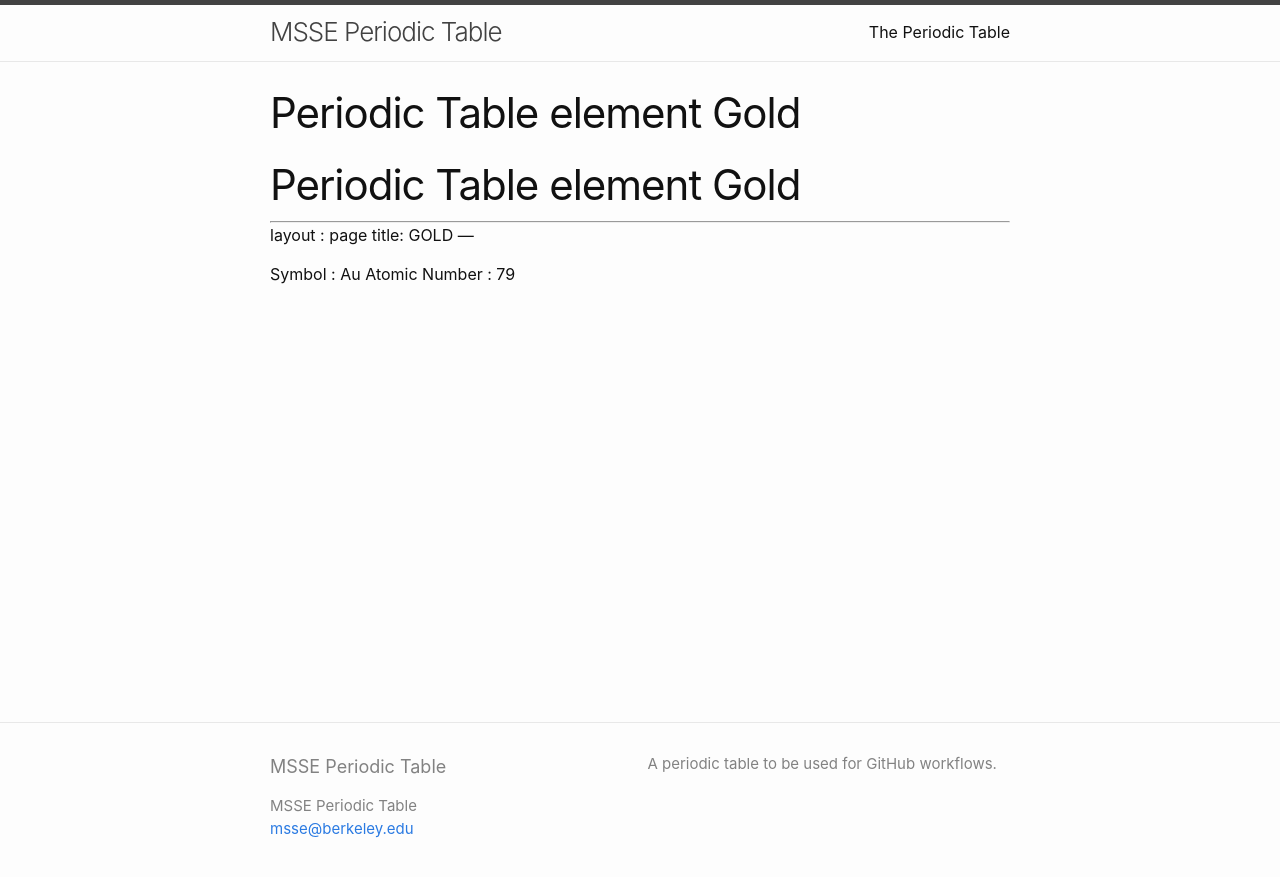
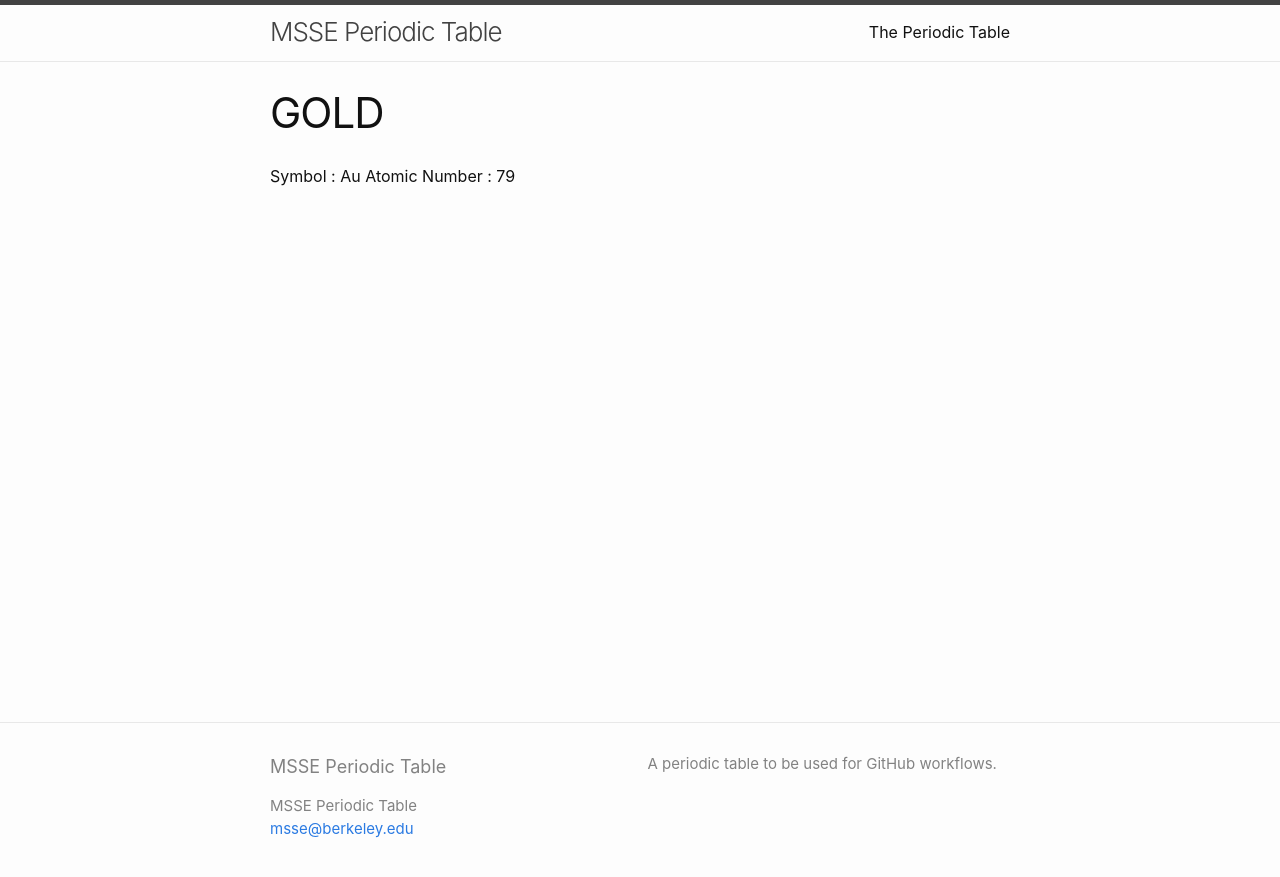
Before and after one commit to msse-chem-280-2023/periodic-table, a Jekyll site: the page built from gold.md, in a window 1280 px wide. Shown: the top 877 px of the page. Built offline with Jekyll 4.4.1, drawn with Linux system fonts in a browser that asks for light colours; our own code applies the rules of GitHub Pages for plain Markdown files.

Commit message:
fixed the header

```diff
--- a/gold.md
+++ b/gold.md
@@ -1,4 +1,3 @@
-# Periodic Table element Gold
 ---
 layout : page
 title: GOLD
```
